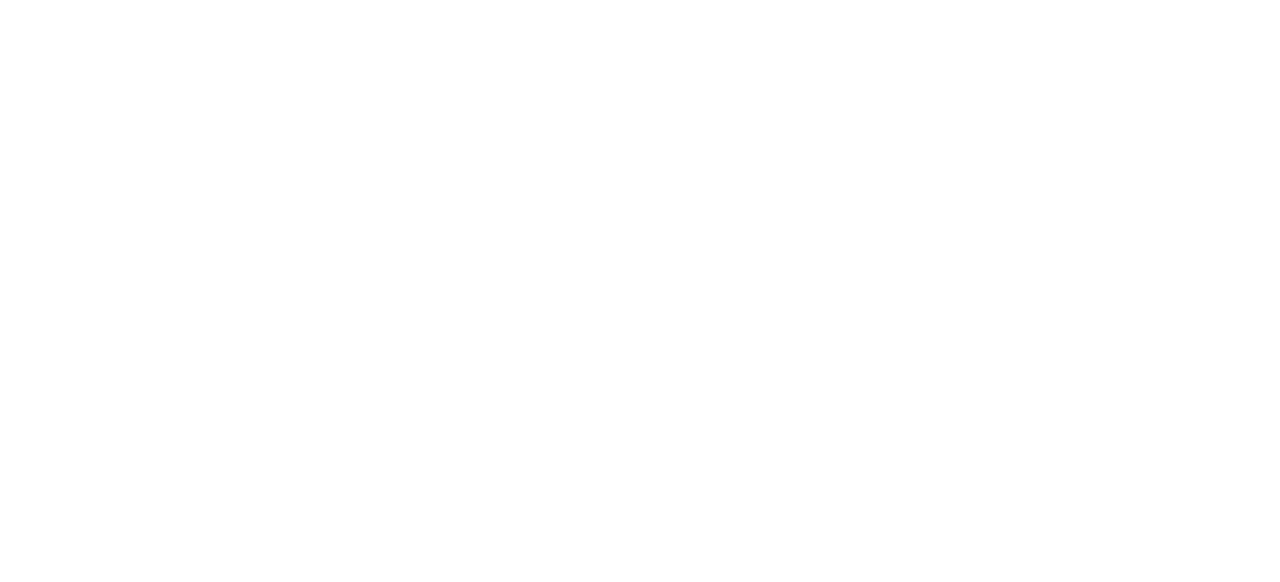
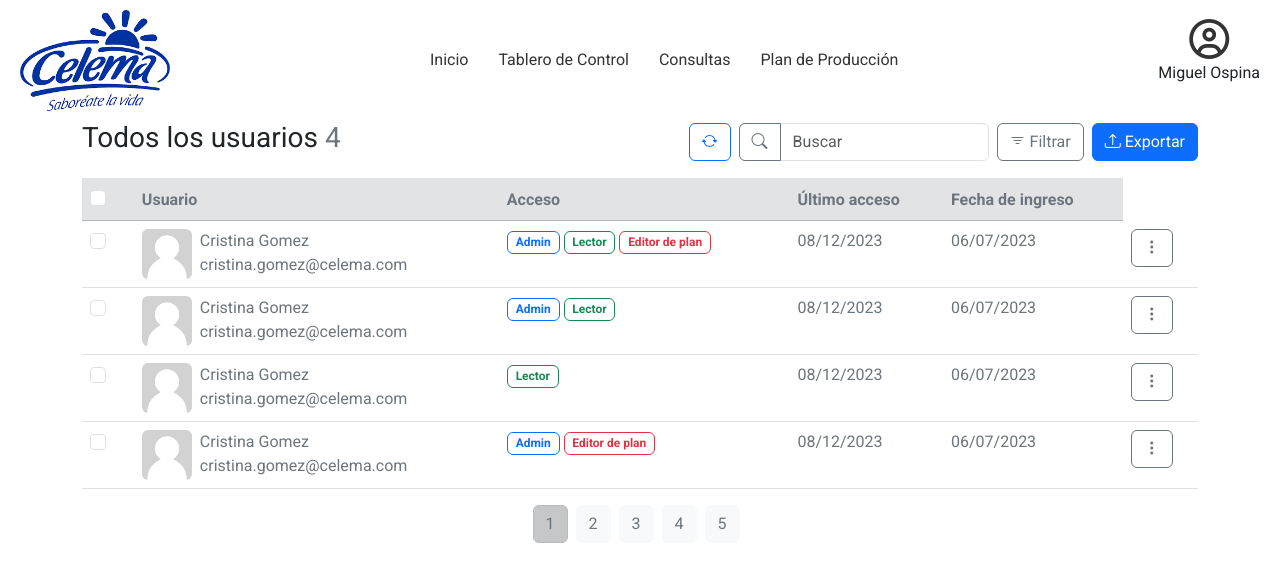
Before and after one commit to JhonH3avy/celema-project, an Angular app: page /administracion-perfiles in a window 1280 px wide. Before the commit this address led to /. Shown: the top 582 px of the page. Built offline with nearby package versions, Linux system fonts and the light colour scheme.

Commit message:
Add profile admin table component (#1)

```diff
--- a/src/app/app-routing.module.ts
+++ b/src/app/app-routing.module.ts
@@ -1,7 +1,10 @@
 import { NgModule } from '@angular/core';
 import { RouterModule, Routes } from '@angular/router';
+import { ProfileAdminComponent } from './features/general/profile-admin/profile-admin.component';
 
-const routes: Routes = [];
+const routes: Routes = [
+  { path: 'administracion-perfiles', component: ProfileAdminComponent },
+];
 
 @NgModule({
   imports: [RouterModule.forRoot(routes)],
--- a/src/app/app.component.html
+++ b/src/app/app.component.html
@@ -1 +1,3 @@
+<app-menu></app-menu>
+
 <router-outlet></router-outlet>
--- a/src/app/app.module.ts
+++ b/src/app/app.module.ts
@@ -6,12 +6,14 @@
 import { AuthModule } from './features/auth/auth.module';
 import { HomeComponent } from './features/general/home/home.component';
 import { MenuComponent } from './shared/components/menu/menu.component';
+import { ProfileAdminComponent } from './features/general/profile-admin/profile-admin.component';
 
 @NgModule({
   declarations: [
     AppComponent,
     HomeComponent,
-    MenuComponent
+    MenuComponent,
+    ProfileAdminComponent
   ],
   imports: [
     BrowserModule,
--- /dev/null
+++ b/src/app/features/general/profile-admin/profile-admin.component.css
@@ -0,0 +1,10 @@
+.grey {
+  color: grey;
+}
+
+.profile-image {
+  width: 50px;
+  height: 50px;
+  border-radius: 50%;
+  object-fit: cover;
+}
--- /dev/null
+++ b/src/app/features/general/profile-admin/profile-admin.component.html
@@ -0,0 +1,80 @@
+<div class="container">
+  <div class="d-flex justify-content-between mb-3">
+    <h3>Todos los usuarios <span class="text-secondary">{{ userCount }}</span></h3>
+    <div class="d-flex align-items-center">
+      <button type="button" class="btn btn-outline-primary me-2">
+        <i class="bi bi-arrow-repeat"></i>
+      </button>
+      <div class="input-group me-2">
+        <button class="btn btn-outline-secondary" type="button">
+          <i class="bi bi-search"></i>
+        </button>
+        <input type="text" class="form-control" placeholder="Buscar">
+      </div>
+      <button type="button" class="btn btn-outline-secondary d-flex align-items-center me-2">
+        <i class="bi bi-filter me-1"></i>
+        Filtrar
+      </button>
+      <button type="button" class="btn btn-primary d-flex align-items-center">
+        <i class="bi bi-upload me-1"></i>
+        Exportar
+      </button>
+    </div>
+  </div>
+  <table class="table">
+    <thead>
+      <tr class="table-secondary">
+        <th scope="col">
+          <div class="form-check">
+            <input class="form-check-input" type="checkbox" value="">
+          </div>
+        </th>
+        <th scope="col" class="text-secondary">Usuario</th>
+        <th scope="col" class="text-secondary">Acceso</th>
+        <th scope="col" class="text-secondary">Último acceso</th>
+        <th scope="col" class="text-secondary">Fecha de ingreso</th>
+      </tr>
+    </thead>
+    <tbody>
+      <tr *ngFor="let profile of profiles">
+        <th scope="row">
+          <div class="form-check">
+            <input class="form-check-input" type="checkbox" value="">
+          </div>
+        </th>
+        <td>
+          <div class="d-flex">
+            <img [src]="profile.profileImageSource" class="rounded profile-image me-2" />
+            <div>
+              <div class="text-secondary">{{ profile.username }}</div>
+              <div class="text-secondary">{{ profile.email }}</div>
+            </div>
+          </div>
+        </td>
+        <td>
+          <span *ngFor="let access of profile.access" [ngClass]="getProfileAccessStyle(access)" class="badge border me-1">{{ access }}</span>
+        </td>
+        <td class="text-secondary">{{ profile.lastAccessDate | date:'dd/MM/yyyy' }}</td>
+        <td class="text-secondary">{{ profile.ingressDate | date:'dd/MM/yyyy' }}</td>
+        <td>
+          <div class="dropdown">
+            <button type="button" class="btn btn-outline-secondary" data-bs-toggle="dropdown" aria-expanded="false">
+              <i class="bi bi-three-dots-vertical"></i>
+            </button>
+            <ul class="dropdown-menu">
+              <li><a class="dropdown-item" href="#"><i class="bi bi-key"></i> Modificar permisos</a></li>
+              <li><a class="dropdown-item" href="#"><i class="bi bi-file-earmark-break"></i> Exportar</a></li>
+              <li><a class="dropdown-item" href="#"><i class="bi bi-trash"></i> Eliminar usuario</a></li>
+            </ul>
+          </div>
+        </td>
+      </tr>
+    </tbody>
+  </table>
+
+  <div class="d-flex justify-content-center align-items-center">
+    <button class="btn btn-light me-2 text-secondary" [ngClass]="{'active': currentPage === (i + 1)}" *ngFor="let page of pages; let i = index" (click)="changePage(i + 1)">
+      {{ i + 1 }}
+    </button>
+  </div>
+</div>
--- /dev/null
+++ b/src/app/features/general/profile-admin/profile-admin.component.ts
@@ -0,0 +1,85 @@
+import { Component, OnInit } from '@angular/core';
+
+@Component({
+  selector: 'app-profile-admin',
+  templateUrl: './profile-admin.component.html',
+  styleUrls: ['./profile-admin.component.css']
+})
+export class ProfileAdminComponent implements OnInit {
+
+  userCount = 0;
+
+  currentPage = 1;
+  totalPages = 5;
+  pages = Array(this.totalPages).fill(0);
+
+  profiles = [
+    {
+      id: 1,
+      username: 'Cristina Gomez',
+      email: 'cristina.gomez@celema.com',
+      profileImageSource: './assets/img/profile_image_placeholder.jpg', // This local path is just for testing purposes, this should be an online public url to load the image from the network
+      access: [
+        'Admin',
+        'Lector',
+        'Editor de plan',
+      ],
+      lastAccessDate: new Date('2023-12-08'),
+      ingressDate: new Date('2023-07-06'),
+    },
+    {
+      id: 2,
+      username: 'Cristina Gomez',
+      email: 'cristina.gomez@celema.com',
+      profileImageSource: './assets/img/profile_image_placeholder.jpg',
+      access: [
+        'Admin',
+        'Lector',
+      ],
+      lastAccessDate: new Date('2023-12-08'),
+      ingressDate: new Date('2023-07-06'),
+    },
+    {
+      id: 3,
+      username: 'Cristina Gomez',
+      email: 'cristina.gomez@celema.com',
+      profileImageSource: './assets/img/profile_image_placeholder.jpg',
+      access: [
+        'Lector',
+      ],
+      lastAccessDate: new Date('2023-12-08'),
+      ingressDate: new Date('2023-07-06'),
+    },
+    {
+      id: 4,
+      username: 'Cristina Gomez',
+      email: 'cristina.gomez@celema.com',
+      profileImageSource: './assets/img/profile_image_placeholder.jpg',
+      access: [
+        'Admin',
+        'Editor de plan',
+      ],
+      lastAccessDate: new Date('2023-12-08'),
+      ingressDate: new Date('2023-07-06'),
+    }
+  ]
+
+  constructor() { }
+
+  ngOnInit(): void {
+    this.userCount = this.profiles.length;
+  }
+
+  getProfileAccessStyle(access: string): string[] {
+    switch (access) {
+      case 'Admin': return ['border-primary', 'text-primary'];
+      case 'Editor de plan': return ['border-danger', ' text-danger'];
+      case 'Lector': return ['border-success', 'text-success'];
+      default: return [];
+    }
+  }
+
+  changePage(pageToLoad: number): void {
+    this.currentPage = pageToLoad;
+  }
+}
--- a/src/index.html
+++ b/src/index.html
@@ -8,6 +8,9 @@
   <link rel="stylesheet" href="https://cdnjs.cloudflare.com/ajax/libs/font-awesome/6.5.2/css/all.min.css" />
   <link href="https://fonts.googleapis.com/css2?family=Roboto:wght@400;700&display=swap" rel="stylesheet">
   <link rel="icon" type="image/x-icon" href="favicon.ico">
+  <link href="https://cdn.jsdelivr.net/npm/bootstrap@5.3.3/dist/css/bootstrap.min.css" rel="stylesheet" integrity="sha384-QWTKZyjpPEjISv5WaRU9OFeRpok6YctnYmDr5pNlyT2bRjXh0JMhjY6hW+ALEwIH" crossorigin="anonymous">
+  <link rel="stylesheet" href="https://cdnjs.cloudflare.com/ajax/libs/bootstrap-icons/1.8.1/font/bootstrap-icons.min.css">
+  <script src="https://cdn.jsdelivr.net/npm/bootstrap@5.3.3/dist/js/bootstrap.bundle.min.js" integrity="sha384-YvpcrYf0tY3lHB60NNkmXc5s9fDVZLESaAA55NDzOxhy9GkcIdslK1eN7N6jIeHz" crossorigin="anonymous"></script>
 </head>
 <body>
   <app-root></app-root>
```
Also changed, not shown: src/assets/img/profile_image_placeholder.jpg (added), 1 other file (tests, documents, lock files or other folders).
